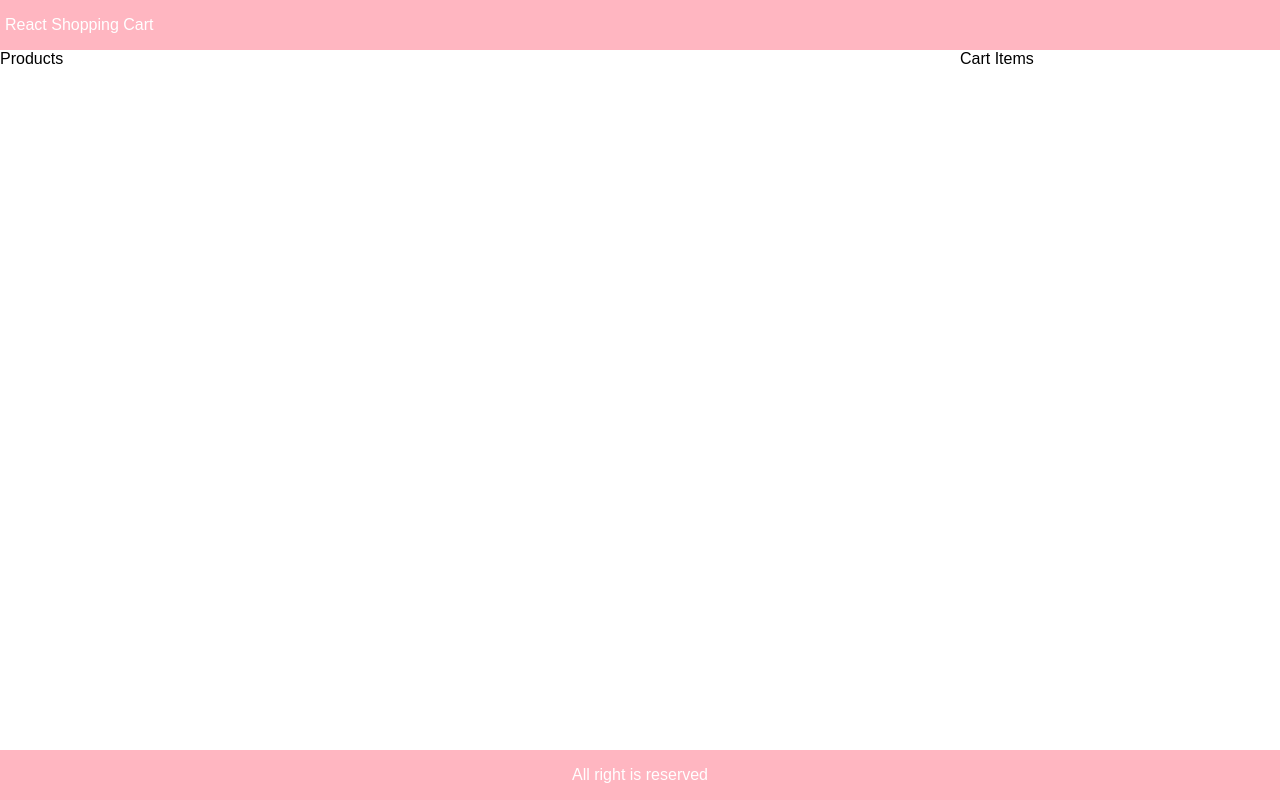
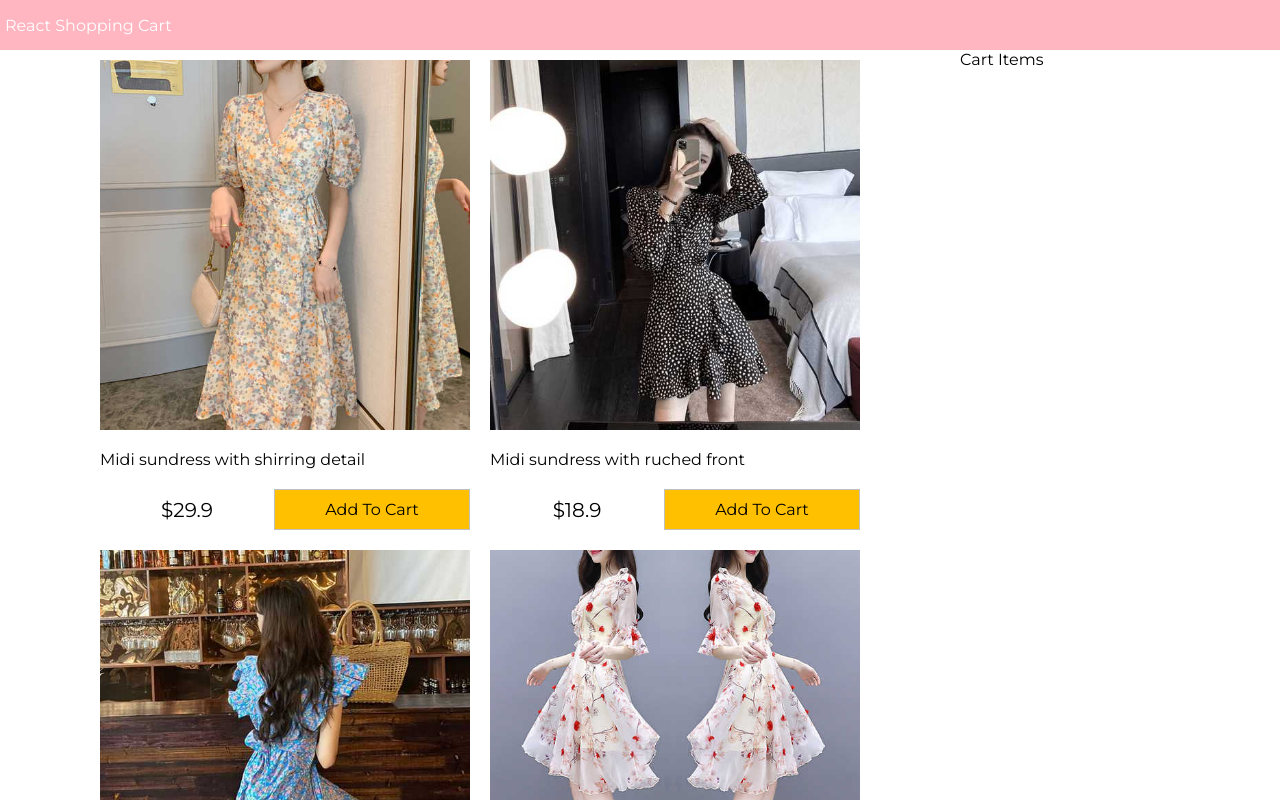
Before and after one commit to amberlululu/react-shopping-cart, a React (Create React App) app: page / in a window 1280 px wide. Shown: the top 800 px of the page. Built offline with nearby package versions, Linux system fonts and the light colour scheme.

Commit message:
create product-component

```diff
--- a/src/App.js
+++ b/src/App.js
@@ -1,4 +1,5 @@
 import React from "react";
+import Products from "./components/Products";
 import data from "./data.json";
 class App extends React.Component {
   constructor() {
@@ -17,7 +18,9 @@
         </header>
         <main>
           <div className="content">
-            <div className="main">Products</div>
+            <div className="main">
+              <Products products={this.state.products} />
+            </div>
             <div className="sidebar">Cart Items</div>
           </div>
         </main>
--- /dev/null
+++ b/src/components/Products.js
@@ -0,0 +1,26 @@
+import React, { Component } from "react";
+import formatCurrency from "../util";
+export default class Products extends Component {
+  render() {
+    return (
+      <div>
+        <ul className="products">
+          {this.props.products.map((product) => (
+            <li key={product._id}>
+              <div className="product">
+                <a href={"#" + product.id}>
+                  <img src={product.image} alt={product.title}></img>
+                  <p>{product.title}</p>
+                </a>
+                <div className="product-price">
+                  <div>{formatCurrency(product.price)}</div>
+                  <button className="button primary">Add To Cart</button>
+                </div>
+              </div>
+            </li>
+          ))}
+        </ul>
+      </div>
+    );
+  }
+}
--- a/src/index.css
+++ b/src/index.css
@@ -1,3 +1,4 @@
+@import url("https://fonts.googleapis.com/css2?family=Montserrat&display=swap");
 html {
   font-size: 62.5%;
   box-sizing: border-box;
@@ -11,9 +12,10 @@
 body,
 input,
 select,
+button,
 textarea {
   font-size: 1.6rem;
-  font-family: Arial, Helvetica, sans-serif;
+  font-family: Montserrat, Arial, Helvetica, sans-serif;
 }
 
 .grid-container {
@@ -22,6 +24,10 @@
   grid-template-rows: 5rem 1fr 5rem;
   grid-template-columns: 1fr;
   height: 100%;
+}
+a {
+  text-decoration: none;
+  color: black;
 }
 
 a:hover {
@@ -64,3 +70,61 @@
 .sidebar {
   flex: 1 20rem;
 }
+
+/* products*/
+
+.products {
+  display: flex;
+  flex-wrap: wrap;
+  justify-content: center;
+  align-items: center;
+  padding: 0;
+  margin: 0;
+  list-style-type: none;
+}
+
+.products li {
+  flex: 0 1 29rem;
+  height: 47rem;
+  padding: 1rem;
+}
+
+.product {
+  display: flex;
+  flex-direction: column;
+  justify-content: space-between;
+  height: 100%;
+}
+
+.product img {
+  max-width: 37rem;
+  max-height: 37rem;
+}
+
+.product-price {
+  display: flex;
+  justify-content: space-between;
+  align-items: center;
+}
+
+.product-price div,
+.product-price button {
+  text-align: center;
+  flex: 1;
+}
+
+.product-price div {
+  font-size: 2rem;
+}
+.button {
+  padding: 1rem;
+  border: 0.1rem #c0c0c0 solid;
+  background-color: #c0c0c0;
+  cursor: pointer;
+}
+.button:hover {
+  border: 0.1rem lightblue solid;
+}
+.button.primary {
+  background-color: #ffc000;
+}
--- /dev/null
+++ b/src/util.js
@@ -0,0 +1,3 @@
+export default function formatCurrency(num) {
+  return "$" + Number(num.toFixed(1).toLocaleString() + " ");
+}
```
